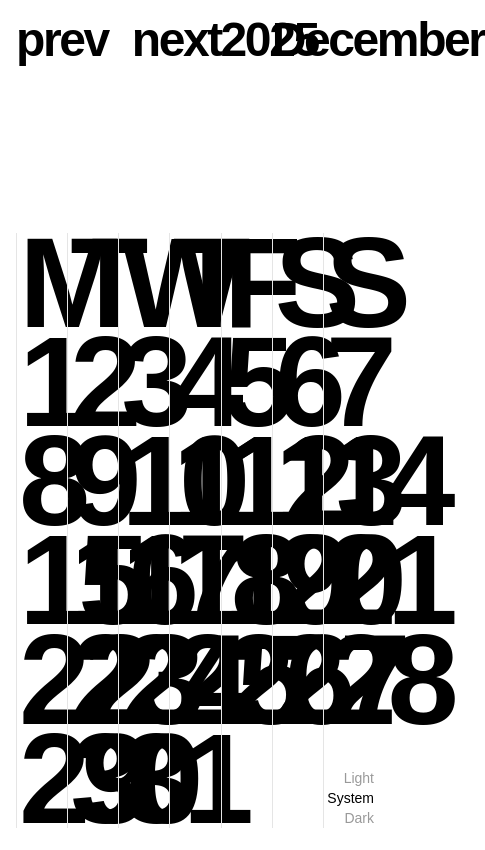
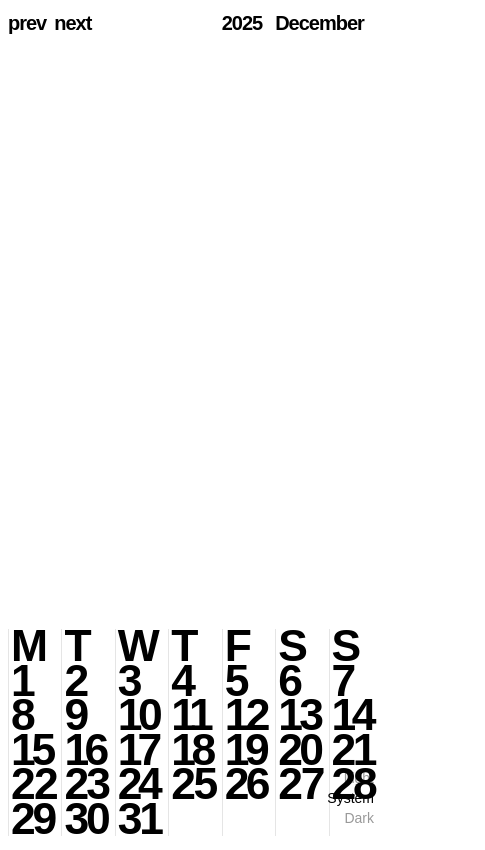
Before and after one commit to boldlybryan/stendigcal, a React (Vite) app: page / in a window 390 px wide. Shown: the whole page, 485 px wide, since content can reach past the window. Built offline with nearby package versions, Linux system fonts and the light colour scheme; a web font is replaced by a local one.

Commit message:
Refactor App component layout by adjusting padding and font sizes for improved responsiveness; update text sizes using clamp for better scalability across devices

```diff
--- a/src/App.jsx
+++ b/src/App.jsx
@@ -86,9 +86,9 @@ function App() {
 
   return (
     <div className='h-screen w-screen flex items-center justify-center dark:bg-black dark:text-white'>
-      <div className='font-display p-4 flex flex-col justify-between h-full w-full max-w-6xl'>
-        <div className='grid grid-cols-7 tracking-tighter text-5xl'>
-          <div className='col-span-3 flex gap-6'>
+      <div className='font-display p-2 sm:p-4 flex flex-col justify-between h-full w-full max-w-6xl'>
+        <div className='grid grid-cols-7 tracking-tighter text-[clamp(1.25rem,4.3vw,3rem)]'>
+          <div className='col-span-3 flex gap-2 sm:gap-6'>
             <button onClick={prev}>prev</button>
             <button onClick={next}>next</button>
           </div>
@@ -96,7 +96,7 @@ function App() {
           <div className='col-span-2'>{monthName}</div>
         </div>
         <div>
-          <div className='grid grid-cols-7 text-9xl'>
+          <div className='grid grid-cols-7 text-[clamp(2.5rem,11.4vw,8rem)]'>
             {weekdays.map((day, i) => <div key={`h${i}`} className="pl-[2px] border-l border-neutral-200 dark:border-neutral-700 tracking-[-0.09em] leading-[0.775]">{day}</div>)}
             {cells.map((d, i) => {
               const isStacked = Array.isArray(d);
```
